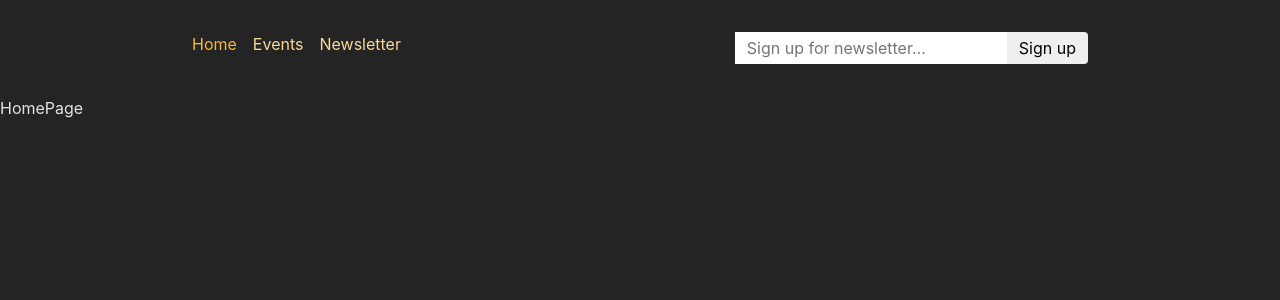
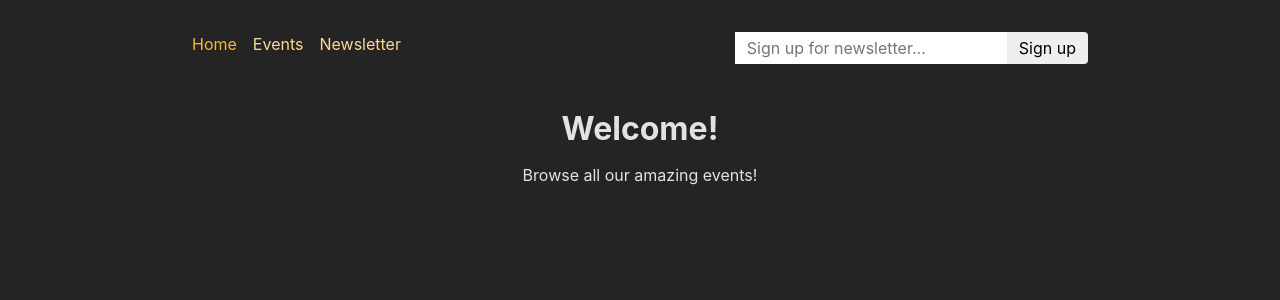
Before and after one commit to anouar4070/Advanced-multi-page-project, a React (Create React App) app in the folder frontend/: page / in a window 1280 px wide. Shown: the top 300 px of the page. Built offline with nearby package versions, Linux system fonts and the light colour scheme.

Commit message:
enhance Home page

```diff
--- a/frontend/src/pages/Home.js
+++ b/frontend/src/pages/Home.js
@@ -1,11 +1,11 @@
+import PageContent from '../components/PageContent';
 
-
- function HomePage() {
+function HomePage() {
   return (
-    <div>
-      HomePage
-    </div>
-  )
+    <PageContent title="Welcome!">
+      <p>Browse all our amazing events!</p>
+    </PageContent>
+  );
 }
 
 export default HomePage;
```
